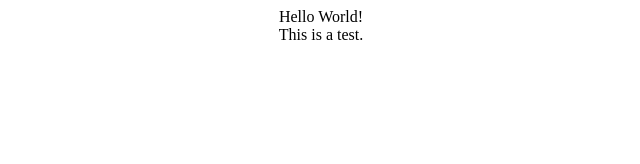
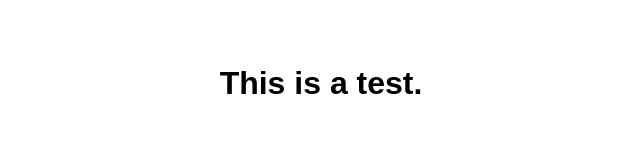
Before and after one commit to daniel-heg/daniel-heg.github.io, a plain HTML site: page index.html in a window 1280 px wide. Shown: the whole page, without its empty margins (319-959 px from the left). Drawn offline with Linux system fonts and the light colour scheme.

Commit message:
test
Signed-off-by: Daniel <ga27wag@tum.de>

```diff
--- a/index.html
+++ b/index.html
@@ -1,10 +1,23 @@
+<!DOCTYPE html>
+
 <head>
-<center>
-Hello World!
-</center>
+
+    <center>
+
+    </center>
+
 </head>
+
 <body>
-<center>
-This is a test.
-</center>
+
+    <center>
+        <span style="font-family:Arial">
+            <br>
+            <br>
+            <h1>This is a test.</h1>
+            <br>
+            <br>
+        </span>
+    </center>
+
 </body>
```
